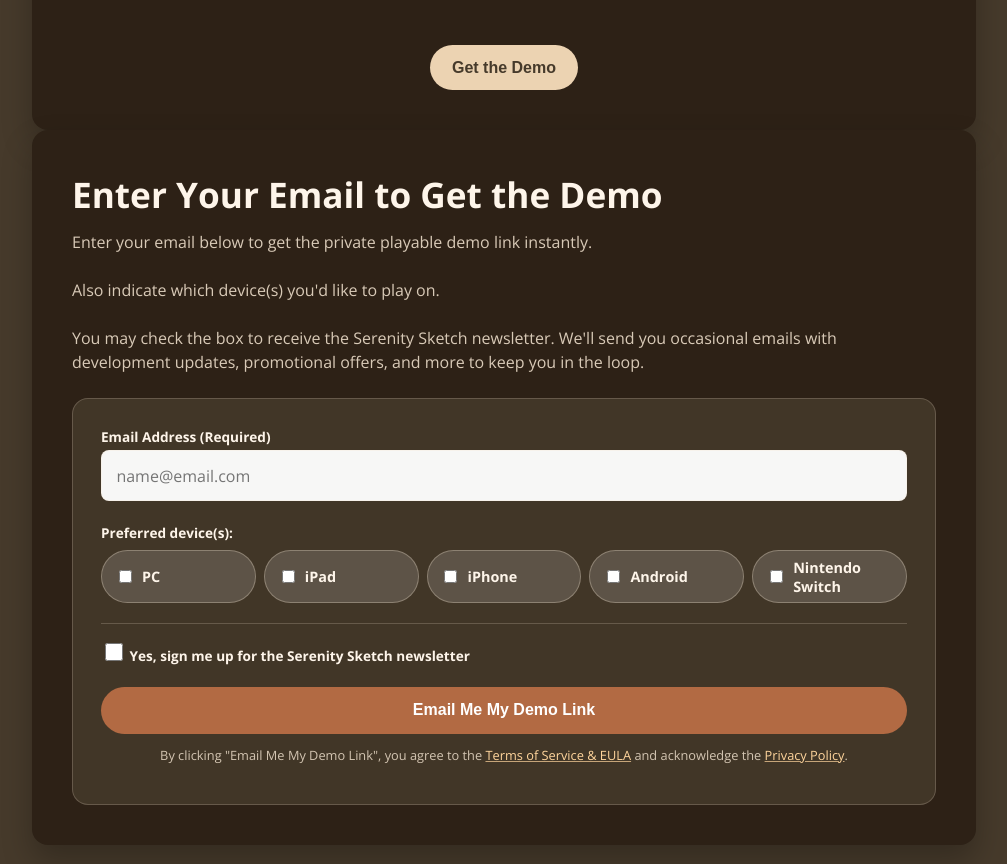
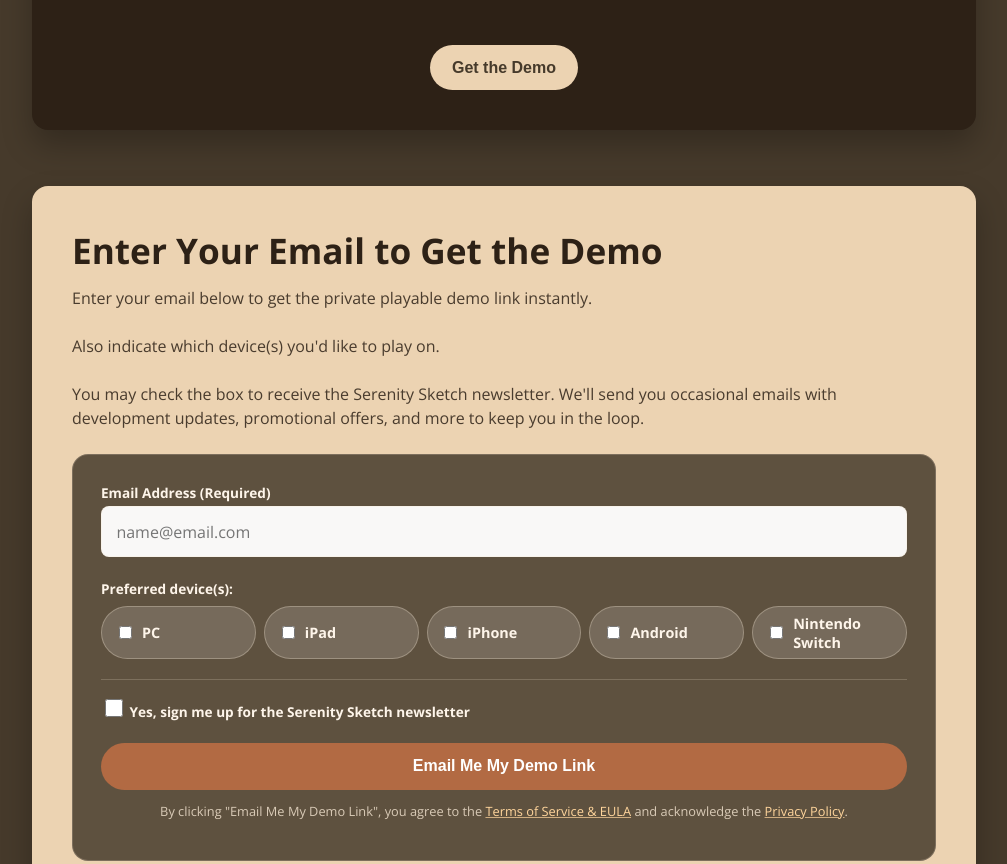
Before and after one commit to postcorporate/serenity-sketch-funnel, a plain HTML site: page index.html in a window 1280 px wide. Shown: the part 2940-3804 px from the top of the page, without its empty margins (136-1143 px from the left). Drawn offline with nearby package versions, Linux system fonts and the light colour scheme; a script that the page names is missing.

Commit message:
Color changes

```diff
--- a/index.html
+++ b/index.html
@@ -253,6 +253,20 @@
         margin: 0 0 1.5rem;
         color: rgba(247, 232, 212, 0.85);
         line-height: 1.5;
+      }
+
+      .stage.stage-form {
+        background: var(--color-surface);
+        color: #2d2116;
+        margin-top: clamp(2rem, 5vw, 3.5rem);
+      }
+
+      .stage.stage-form h2 {
+        color: #2d2116;
+      }
+
+      .stage.stage-form .stage-lede {
+        color: rgba(45, 33, 22, 0.85);
       }
 
       .form-card {
@@ -665,7 +679,7 @@
         </div>
       </section>
 
-      <section class="stage" aria-labelledby="landing-form-title">
+      <section class="stage stage-form" aria-labelledby="landing-form-title">
         <h2 id="landing-form-title">Enter Your Email to Get the Demo</h2>
         <p class="stage-lede">
           Enter your email below to get the private playable demo link instantly.
```
